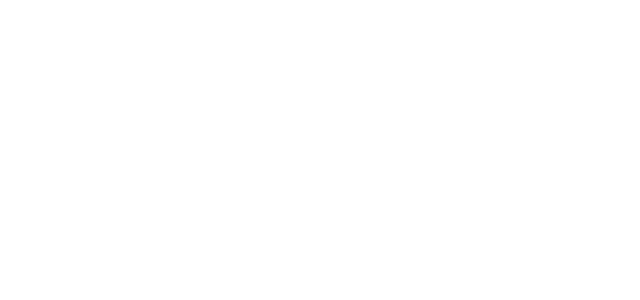
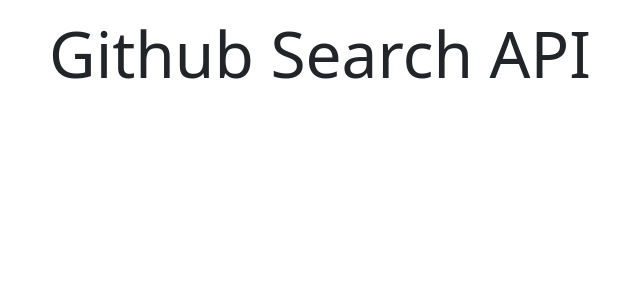
Before and after one commit to Komenpurity/Github-Search, an Angular app: page / in a window 1280 px wide. Shown: the top 300 px of the page, without its empty margins (266-906 px from the left). Built offline with nearby package versions, Linux system fonts and the light colour scheme.

Commit message:
added home component

```diff
--- a/src/app/app.component.html
+++ b/src/app/app.component.html
@@ -0,0 +1 @@
+<app-home></app-home>
--- a/src/app/app.module.ts
+++ b/src/app/app.module.ts
@@ -4,10 +4,12 @@
 
 import { AppComponent } from './app.component';
 import { UsersService } from './users.service';
+import { HomeComponent } from './components/home/home.component';
 
 @NgModule({
   declarations: [
-    AppComponent
+    AppComponent,
+    HomeComponent
   ],
   imports: [
     BrowserModule,
--- /dev/null
+++ b/src/app/components/home/home.component.html
@@ -0,0 +1,9 @@
+<div class="container m-3">
+    <div class="row">
+        <div class="col">
+            <h3 class="text-center display-3">Github Search API</h3>
+        </div>
+
+    </div>
+
+</div>
--- /dev/null
+++ b/src/app/components/home/home.component.ts
@@ -0,0 +1,15 @@
+import { Component, OnInit } from '@angular/core';
+
+@Component({
+  selector: 'app-home',
+  templateUrl: './home.component.html',
+  styleUrls: ['./home.component.css']
+})
+export class HomeComponent implements OnInit {
+
+  constructor() { }
+
+  ngOnInit(): void {
+  }
+
+}
```
Also changed, not shown: src/app/components/home/home.component.css (added), 1 other file (tests, documents, lock files or other folders).
